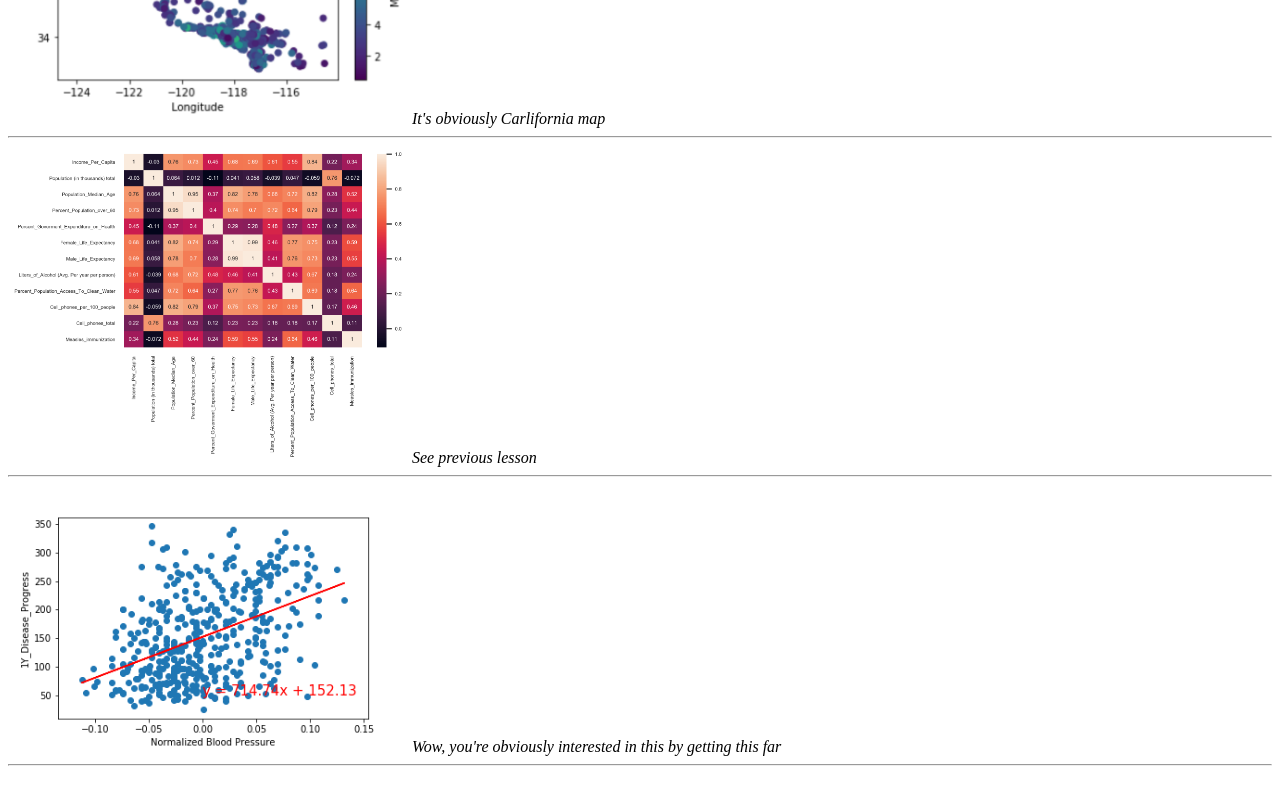
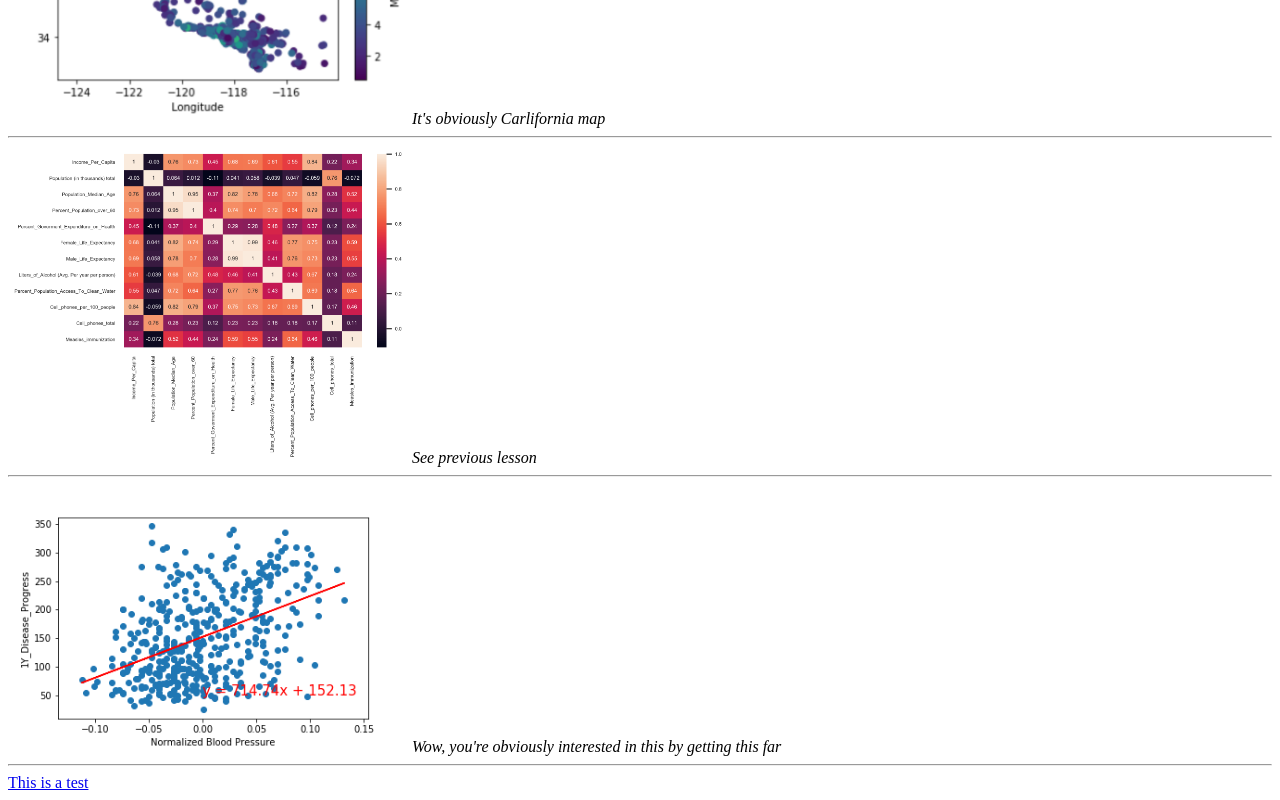
Before and after one commit to RealDreammaker/MFR, a plain HTML site: page index.html in a window 1280 px wide. Shown: the part 871-1671 px from the top of the page. Before the commit the page ends 1645 px from the top, so only its background shows below. Drawn offline with Linux system fonts and the light colour scheme.

Commit message:
Update index.html

```diff
--- a/index.html
+++ b/index.html
@@ -26,7 +26,7 @@
             <img width = "400" src = "lineregress_plot8.png" atl ="lineregress plot " onclick="window.open('18-final-plot.png', '_blank');">
             <em>Wow, you're obviously interested in this by getting this far</em>
             <hr>
-
+            <a href="assets/test.html">This is a test</a>
     </section>
 </body>
 
```
